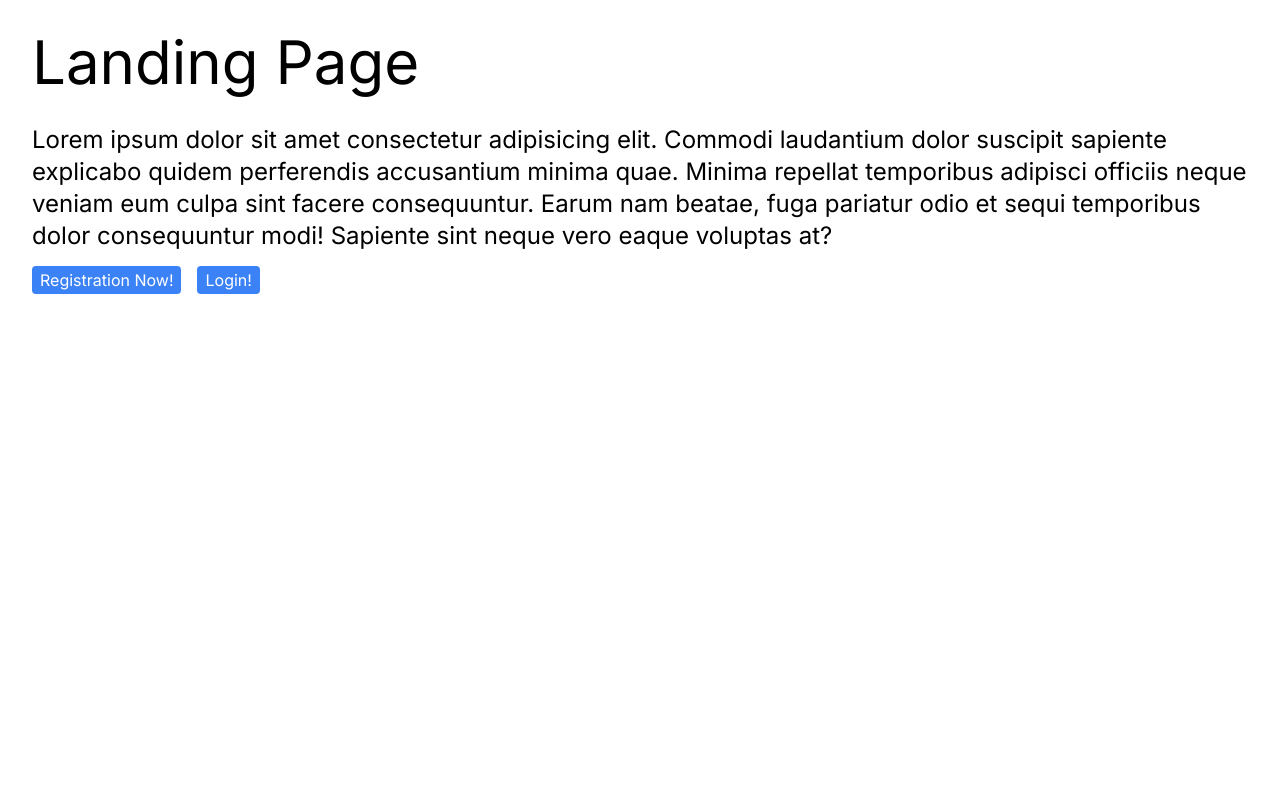
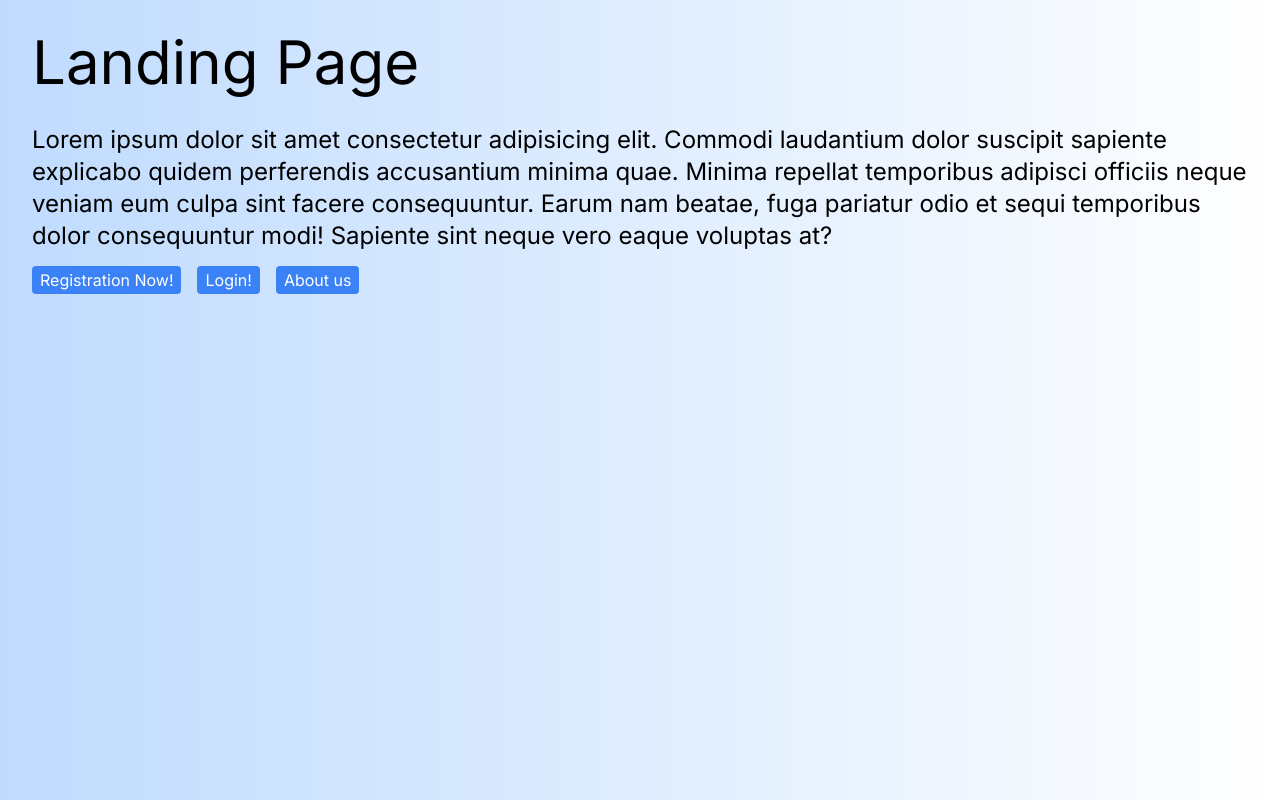
Before and after one commit to CC-Areeb/next-js, a Next.js app: page / in a window 1280 px wide. Built offline with nearby package versions, Linux system fonts and the light colour scheme.

Commit message:
background colors added

```diff
--- a/src/app/about/page.js
+++ b/src/app/about/page.js
@@ -5,8 +5,8 @@ import React from 'react'
 export default function About() {
     return (
         <>
-            <CommonLayout>
-                <div className='mt-8'>
+            <div class="bg-gradient-to-r from-blue-200 min-h-screen">
+                <div className='pt-32'>
                     <Accodian
                         title="What is Next.js?"
                         content="Next.js is a React framework for building full-stack web applications. You use React Components to build user interfaces, and Next.js for additional features and optimizations."
@@ -20,7 +20,7 @@ export default function About() {
                         content="Flowbite is an open-source library of interactive components built on top of Tailwind CSS including buttons, dropdowns, modals, navbars, and more."
                     />
                 </div>
-            </CommonLayout>
+            </div>
         </>
     )
 }
--- a/src/app/page.js
+++ b/src/app/page.js
@@ -4,7 +4,11 @@ import React from 'react'
 export default function page() {
     return (
         <>
-            <LandingPage />
+            <div class="bg-gradient-to-r from-blue-200 min-h-screen">
+                <div className='p-8'>
+                    <LandingPage />
+                </div>
+            </div>
         </>
     )
 }
--- a/src/components/Accodian.js
+++ b/src/components/Accodian.js
@@ -2,7 +2,7 @@
 
 import React, { useState } from 'react';
 
-export default function Accordion({ title, content }) {
+export default function Accordion({ title, content, customClass }) {
     const [isExpanded, setIsExpanded] = useState(false);
 
     const toggleAccordion = () => {
@@ -10,7 +10,7 @@ export default function Accordion({ title, content }) {
     };
 
     return (
-        <div className='w-[50%] mx-auto border shadow-md'>
+        <div className={`w-[50%] mx-auto border shadow-md ${customClass}`}>
             <button
                 type='button'
                 className={`w-full text-left py-4 px-6 font-semibold border-b flex justify-between items-center ${isExpanded ? 'bg-blue-900 text-white' : 'bg-blue-500 text-white'}`}
--- a/src/modules/landingPage/LandingPage.js
+++ b/src/modules/landingPage/LandingPage.js
@@ -4,7 +4,7 @@ import React from 'react'
 export default function LandingPage() {
     return (
         <>
-            <div className="m-8">
+            <div className="">
                 <h1 className='text-6xl'>Landing Page</h1>
                 <p className='mt-8 text-2xl'>
                     Lorem ipsum dolor sit amet consectetur adipisicing elit. Commodi laudantium dolor suscipit sapiente explicabo quidem perferendis accusantium minima quae. Minima repellat temporibus adipisci officiis neque veniam eum culpa sint facere consequuntur. Earum nam beatae, fuga pariatur odio et sequi temporibus dolor consequuntur modi! Sapiente sint neque vero eaque voluptas at?
@@ -12,6 +12,7 @@ export default function LandingPage() {
                 <div className='mt-4'>
                     <Link href='/register' className='bg-blue-500 transition ease-in-out hover:bg-blue-800 mr-4 px-2 py-1 rounded text-white'>Registration Now!</Link>
                     <Link href='/login' className='bg-blue-500 transition ease-in-out hover:bg-blue-800 mr-4 px-2 py-1 rounded text-white'>Login!</Link>
+                    <Link href='/about' className='bg-blue-500 transition ease-in-out hover:bg-blue-800 mr-4 px-2 py-1 rounded text-white'>About us</Link>
                 </div>
             </div>
         </>
```
